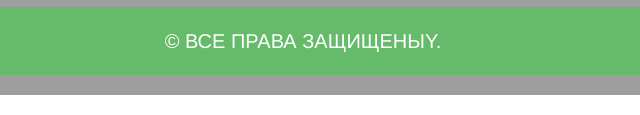
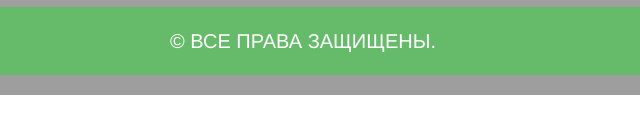
Before and after one commit to alexlionstudio/appolo, a plain HTML site: page index.html in a window 1280 px wide. Shown: the part 682-797 px from the top of the page, 337-977 px from the left. Drawn offline with Linux system fonts and the light colour scheme.

Commit message:
structure-1

```diff
--- a/index.html
+++ b/index.html
@@ -95,7 +95,7 @@
     		</div>
     		<div class="row">
     			<div class="col-xs-12">
-    				<div class="block">© Все права защищеныy.</div>
+    				<div class="block">© Все права защищены.</div>
     			</div>
     		</div>
     	</div>
```
